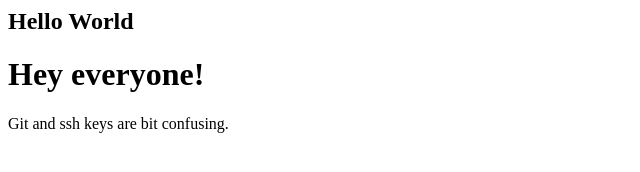
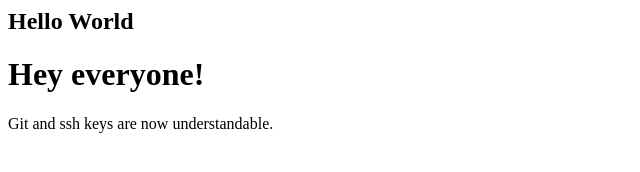
Before and after one commit to adhi17/git-demo-repo, a plain HTML site: page index.html in a window 1280 px wide. Shown: the full height of the page, 0-640 px from the left. Drawn offline with Linux system fonts and the light colour scheme.

Commit message:
modified p tag

```diff
--- a/index.html
+++ b/index.html
@@ -1,5 +1,5 @@
 <div>
     <h2>Hello World</h2>
     <h1>Hey everyone!</h1>
-    <p>Git and ssh keys are bit confusing.</p>
+    <p>Git and ssh keys are now understandable.</p>
 </div>
```
